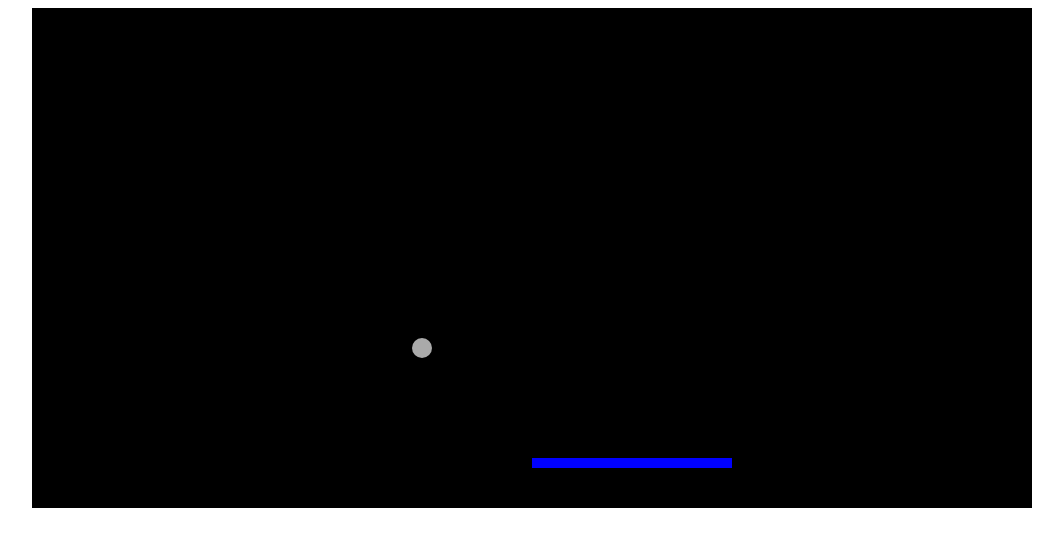
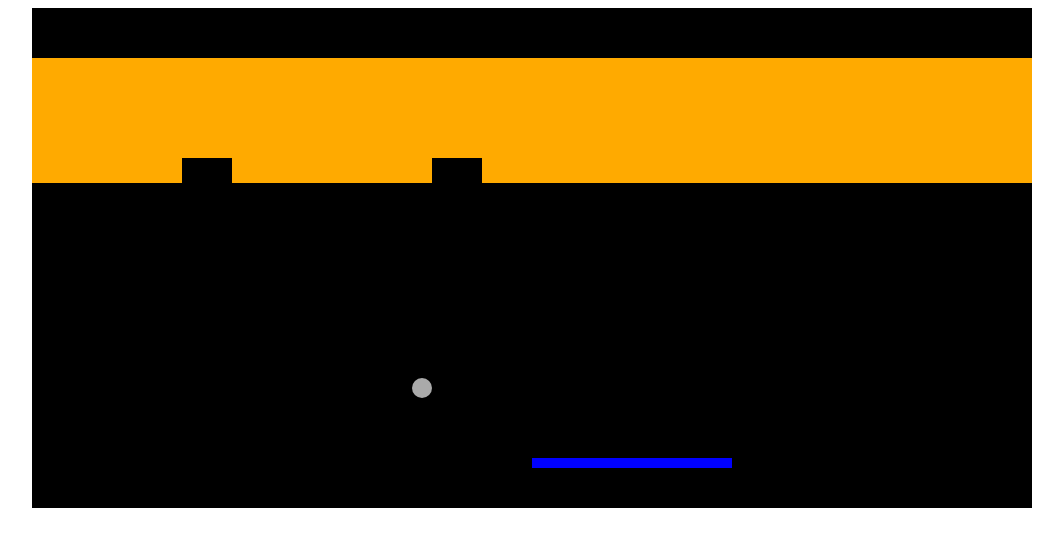
Before and after one commit to snackzone/Breakout, a plain HTML site: page index.html in a window 1280 px wide. Shown: the whole page, without its empty margins (108-1171 px from the left). Drawn offline with Linux system fonts and the light colour scheme.

Commit message:
Add bricks.

```diff
--- a/index.html
+++ b/index.html
@@ -15,6 +15,7 @@
     <script src="./lib/ball.js"></script>
     <script src="./lib/paddle.js"></script>
     <script src="./lib/game.js"></script>
+    <script src="./lib/brick.js"></script>
     <script src="./lib/game_view.js"></script>
     <script src="./vendor/keymaster.js"></script>
 
--- /dev/null
+++ b/lib/brick.js
@@ -0,0 +1,24 @@
+(function () {
+  var Breakout = window.Breakout = (window.Breakout || {});
+
+  var Brick = Breakout.Brick = function (game, pos, rowNum) {
+    this.pos = pos;
+    this.color = "#ffaa00";
+    this.width = 50;
+    this.height = 25;
+    this.game = game;
+    this.rowNum = rowNum;
+  };
+
+  Brick.prototype.draw = function(ctx) {
+    ctx.fillStyle = this.color;
+
+    ctx.fillRect(this.pos[0],this.pos[1],this.width,this.height);
+  };
+
+  Brick.prototype.destroy = function () {
+    var idx = this.game.bricks.indexOf(this);
+    this.game.bricks.splice(idx, 1);
+  };
+
+}());
--- a/lib/game.js
+++ b/lib/game.js
@@ -6,13 +6,33 @@
       this.DIM_Y = 500;
       this.ball = new Breakout.Ball(this);
       this.paddle = new Breakout.Paddle(this);
+      this.NUM_ROWS = 5;
+      this.BRICKS_PER_ROW = 20;
+      this.bricks = [];
+      this.makeBricks();
     };
 
+    Game.prototype.makeBricks = function () {
+      var y = 50;
+      for (var i = 0; i < this.NUM_ROWS; i++) {
+        var x = 0;
+        for (var j = 0; j < this.BRICKS_PER_ROW; j++) {
+          pos = [x, y];
+          this.bricks.push(new Breakout.Brick(this.game, pos, i));
+          x += 50;
+        }
+        y += 25;
+      }
+    };
 
     Game.prototype.draw = function (ctx) {
       ctx.clearRect(0, 0, this.DIM_X, this.DIM_Y);
 
       this.drawBackground(ctx);
+
+      for(var i=0; i < this.bricks.length; i++) {
+        this.bricks[i].draw(ctx);
+      }
 
       this.ball.draw(ctx);
       this.paddle.draw(ctx);
@@ -34,18 +54,20 @@
       ctx.fillRect(0,0,this.DIM_X,this.DIM_Y);
     };
 
-    Game.prototype.bricks = function () {
-      return ([]);
-    };
-
     Game.prototype.checkCollisions = function () {
       this.ball.calcWallCollision();
       this.ball.calcPaddleCollision(this.paddle);
-      var objects = this.bricks();
-      for (var i = 0; i < objects.length; i++) {
-        if (this.ball.collidesWithRect(objects[i])) {
+      var bricks = this.bricks;
+      for (var i = 0; i < bricks.length; i++) {
+        if (this.ball.collideWithRect(bricks[i])) {
+          this.destroyBrick(bricks[i]);
           this.ball.bounceY();
         }
       }
     };
+
+    Game.prototype.destroyBrick = function (brick) {
+      var idx = this.bricks.indexOf(brick);
+      this.bricks.splice(idx, 1);
+    };
 })();
```
Also changed, not shown: lib/ball.js (+0 -10 lines).
